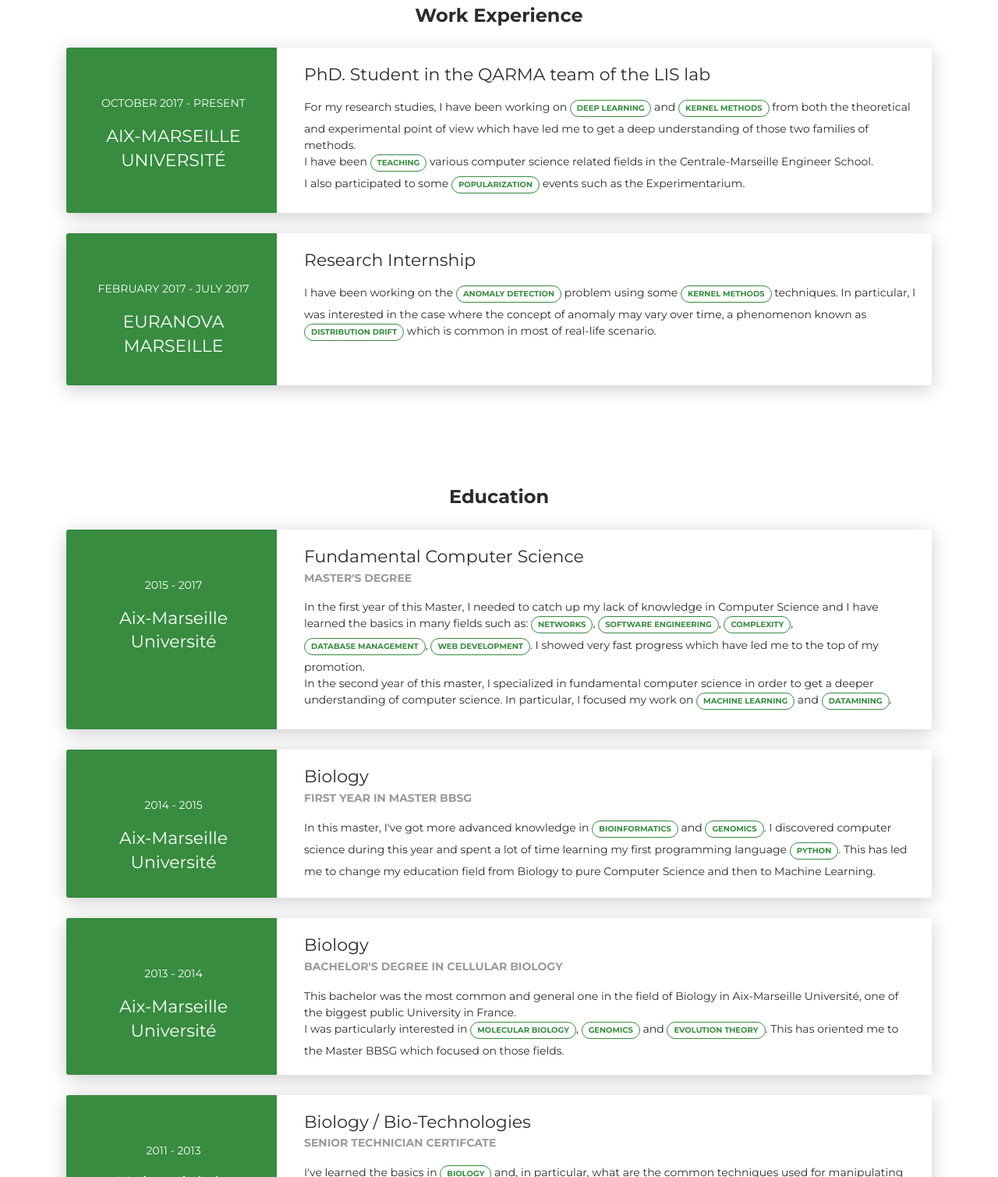
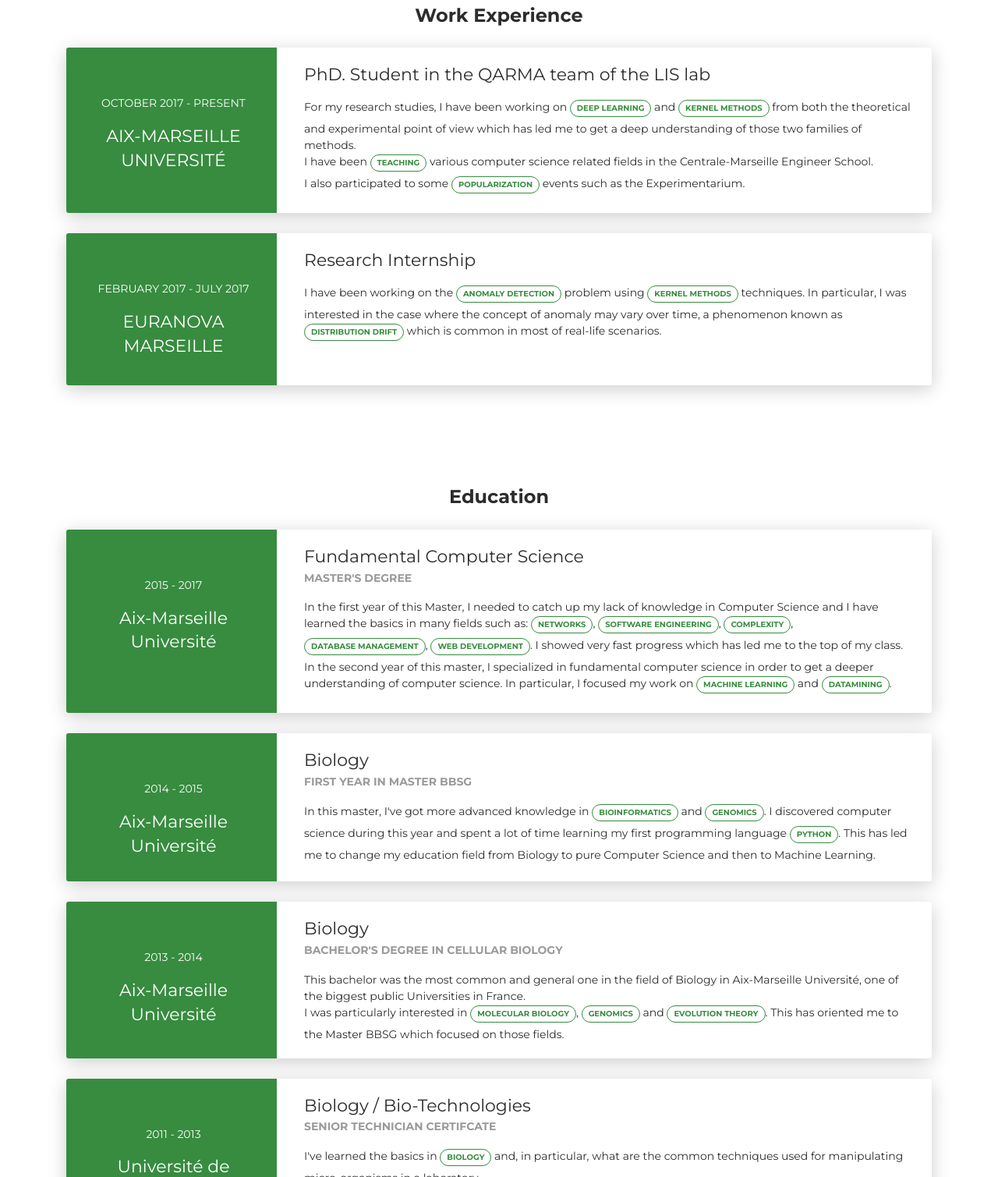
Before and after one commit to lucgiffon/website, a plain HTML site: page index.html in a window 1280 px wide. Shown: the part 1039-2548 px from the top of the page at 78% size. Drawn offline with Linux system fonts and the light colour scheme.

Commit message:
correction typos riikka

```diff
--- a/index.html
+++ b/index.html
@@ -122,7 +122,7 @@
                             <div class="h5">PhD. Student in the QARMA team of the LIS lab</div>
                             <div>
                                 For my research studies, I have been working on <span class="badge badge-skill">Deep Learning</span> and <span class="badge badge-skill">Kernel Methods</span>
-                                from both the theoretical and experimental point of view which have led me to get a deep understanding of those two families of methods.
+                                from both the theoretical and experimental point of view which has led me to get a deep understanding of those two families of methods.
                             </div>
                             <div>
                                 I have been <span class="badge badge-skill">teaching</span> various computer science related fields in the Centrale-Marseille Engineer School.
@@ -146,9 +146,9 @@
                         <div class="card-body">
                             <div class="h5">Research Internship</div>
                             <div>
-                                I have been working on the <span class="badge badge-skill">Anomaly detection</span> problem using some <span class="badge badge-skill">Kernel Methods</span> techniques.
+                                I have been working on the <span class="badge badge-skill">Anomaly detection</span> problem using <span class="badge badge-skill">Kernel Methods</span> techniques.
                                 In particular, I was interested in the case where the concept of anomaly may vary over time, a phenomenon known as  <span class="badge badge-skill">Distribution Drift</span>
-                                which is common in most of real-life scenario.
+                                which is common in most of real-life scenarios.
                             </div>
                         </div>
                     </div>
@@ -180,7 +180,7 @@
                                 <span class="badge badge-skill">Software Engineering</span>,
                                 <span class="badge badge-skill">Complexity</span>,
                                 <span class="badge badge-skill">Database management</span>,
-                                <span class="badge badge-skill">Web development</span>. I showed very fast progress which have led me to the top of my promotion.
+                                <span class="badge badge-skill">Web development</span>. I showed very fast progress which has led me to the top of my class.
                             </div>
                             <div>
                                 In the second year of this master, I specialized in fundamental computer science in order to get a deeper
@@ -226,7 +226,7 @@
                             <p class="category">Bachelor's Degree in Cellular Biology</p>
                             <div>
                                 This bachelor was the most common and general one in the field of Biology in Aix-Marseille
-                                Université, one of the biggest public University in France.
+                                Université, one of the biggest public Universities in France.
                             </div>
                             <div>
                                 I was particularly interested in <span class="badge badge-skill">Molecular biology</span>, <span class="badge badge-skill">Genomics</span> and <span class="badge badge-skill">Evolution theory</span>. This has oriented me
```
